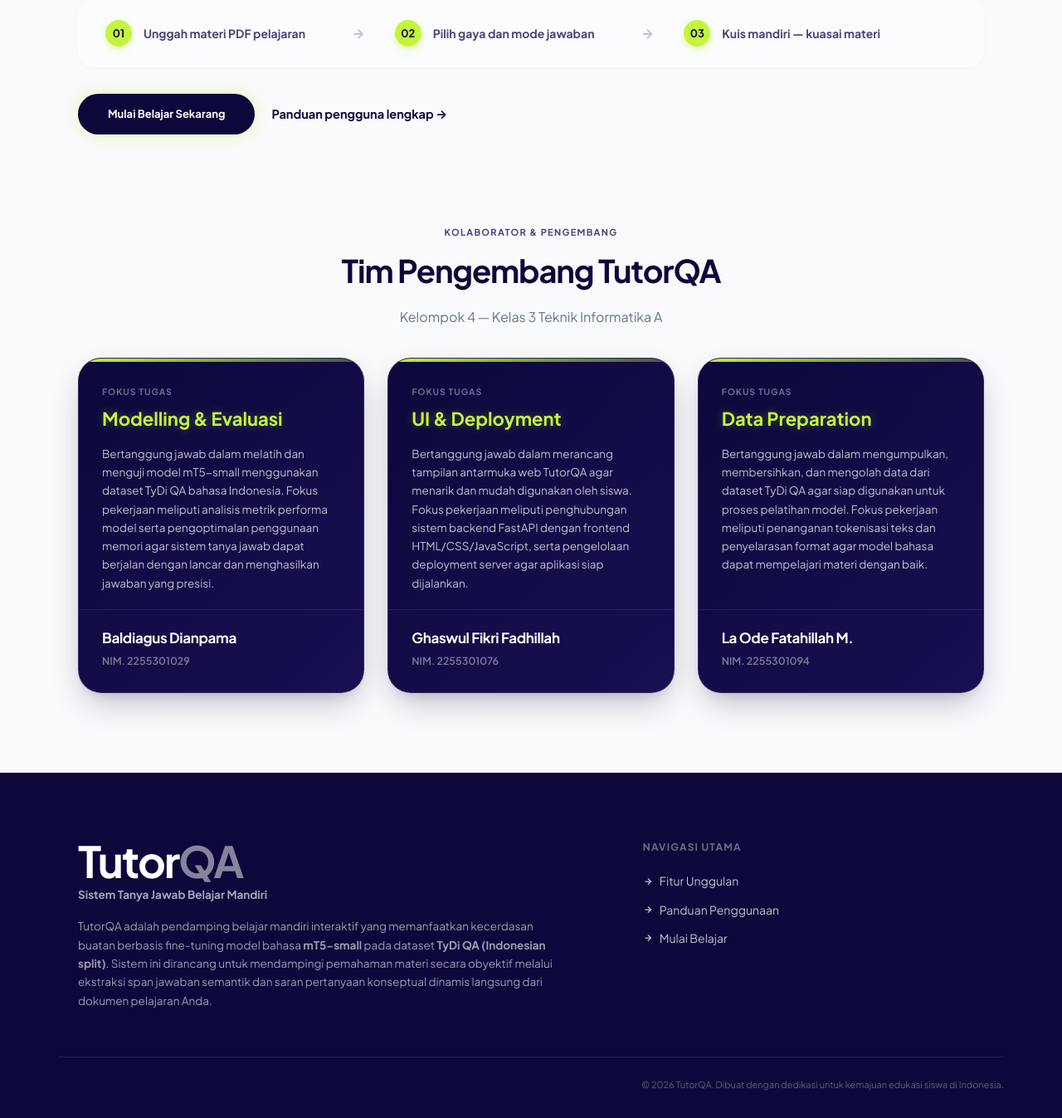
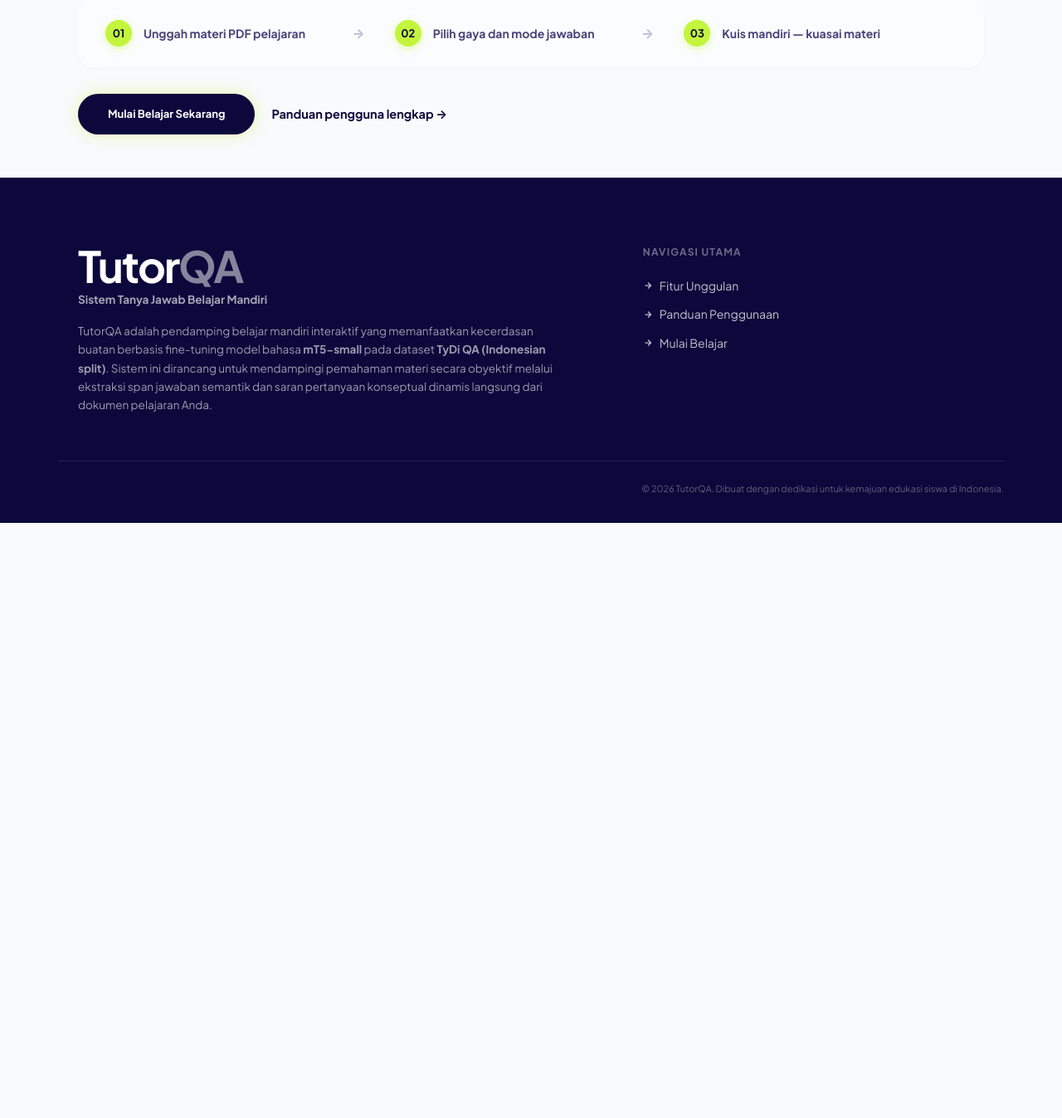
Before and after one commit to gaztudio-id/TutorQA, a FastAPI app: page / in a window 1280 px wide; the page is wider, and only the part inside the window is pictured. Shown: the part 3945-5292 px from the top of that part at 83% size. After the commit the page ends 4575 px from the top of that part, so only its background shows below. Run offline with FastAPI, Linux system fonts and the light colour scheme.

Commit message:
feat: hapus seluruh section Tim Pengembang TutorQA

```diff
--- a/static/css/styles.css
+++ b/static/css/styles.css
@@ -1807,102 +1807,3 @@ kbd {
     padding: 8px 14px;
   }
 }
-
-/* —— Team Member Cards —— */
-.section-team {
-  padding-bottom: 96px;
-}
-
-.team-grid {
-  display: grid;
-  grid-template-columns: repeat(3, 1fr);
-  gap: 28px;
-  margin-top: 36px;
-}
-
-.team-member-card {
-  background: linear-gradient(135deg, var(--primary) 0%, #171052 100%);
-  border-radius: 28px;
-  border: 1px solid rgba(255, 255, 255, 0.12);
-  box-shadow:
-    0 16px 40px -10px rgba(12, 8, 59, 0.3),
-    0 8px 16px -8px rgba(12, 8, 59, 0.12);
-  overflow: hidden;
-  display: flex;
-  flex-direction: column;
-  transition: transform 0.35s var(--ease), box-shadow 0.35s var(--ease);
-}
-
-.team-member-card:hover {
-  transform: translateY(-6px);
-  box-shadow:
-    0 32px 64px -16px rgba(12, 8, 59, 0.45),
-    0 0 32px rgba(195, 245, 60, 0.15);
-  border-color: rgba(255, 255, 255, 0.22);
-}
-
-.member-accent {
-  height: 4px;
-  background: linear-gradient(90deg, var(--tertiary) 0%, rgba(195, 245, 60, 0.3) 100%);
-}
-
-.member-body {
-  padding: 28px 28px 20px;
-  flex: 1;
-}
-
-.member-body .jobdesk-title {
-  font-size: 10.5px;
-  font-weight: 800;
-  color: rgba(255, 255, 255, 0.4);
-  text-transform: uppercase;
-  letter-spacing: 0.09em;
-  margin-bottom: 6px;
-  display: block;
-}
-
-.member-body .jobdesk-highlight {
-  font-size: 22px;
-  font-weight: 800;
-  color: var(--tertiary);
-  margin-bottom: 14px;
-  text-shadow: 0 0 12px rgba(195, 245, 60, 0.3);
-}
-
-.member-desc {
-  font-size: 13.5px;
-  line-height: 1.65;
-  color: rgba(255, 255, 255, 0.75);
-  margin: 0;
-}
-
-.member-footer {
-  padding: 20px 28px 28px;
-  border-top: 1px solid rgba(255, 255, 255, 0.08);
-}
-
-.member-name {
-  font-size: 17px;
-  font-weight: 800;
-  color: var(--neutral);
-  letter-spacing: -0.02em;
-  margin-bottom: 4px;
-}
-
-.member-nim {
-  font-size: 12.5px;
-  color: rgba(255, 255, 255, 0.45);
-  font-weight: 600;
-}
-
-@media (max-width: 960px) {
-  .team-grid {
-    grid-template-columns: repeat(2, 1fr);
-  }
-}
-
-@media (max-width: 640px) {
-  .team-grid {
-    grid-template-columns: 1fr;
-  }
-}
--- a/templates/index.html
+++ b/templates/index.html
@@ -149,67 +149,6 @@
         </div>
       </div>
     </section>
-
-    <!-- Team Section (Kelompok 4) -->
-    <section class="section section-team" id="tim-pengembang">
-      <div class="container reveal">
-        <div class="section-head" style="text-align: center; margin: 0 auto 36px; max-width: 680px;">
-          <span class="section-tag">Kolaborator &amp; Pengembang</span>
-          <h2 class="section-title-lg">Tim Pengembang TutorQA</h2>
-          <p class="section-sub">Kelompok 4 — Kelas 3 Teknik Informatika A</p>
-        </div>
-
-        <div class="team-grid">
-          <!-- Member 1: Baldiagus Dianpama -->
-          <div class="team-member-card">
-            <div class="member-accent"></div>
-            <div class="member-body">
-              <span class="jobdesk-title">Fokus Tugas</span>
-              <h4 class="jobdesk-highlight">Modelling &amp; Evaluasi</h4>
-              <p class="member-desc">
-                Bertanggung jawab dalam melatih dan menguji model mT5-small menggunakan dataset TyDi QA bahasa Indonesia. Fokus pekerjaan meliputi analisis metrik performa model serta pengoptimalan penggunaan memori agar sistem tanya jawab dapat berjalan dengan lancar dan menghasilkan jawaban yang presisi.
-              </p>
-            </div>
-            <div class="member-footer">
-              <h3 class="member-name">Baldiagus Dianpama</h3>
-              <p class="member-nim">NIM. 2255301029</p>
-            </div>
-          </div>
-
-          <!-- Member 2: Ghaswul Fikri Fadhillah -->
-          <div class="team-member-card">
-            <div class="member-accent"></div>
-            <div class="member-body">
-              <span class="jobdesk-title">Fokus Tugas</span>
-              <h4 class="jobdesk-highlight">UI &amp; Deployment</h4>
-              <p class="member-desc">
-                Bertanggung jawab dalam merancang tampilan antarmuka web TutorQA agar menarik dan mudah digunakan oleh siswa. Fokus pekerjaan meliputi penghubungan sistem backend FastAPI dengan frontend HTML/CSS/JavaScript, serta pengelolaan deployment server agar aplikasi siap dijalankan.
-              </p>
-            </div>
-            <div class="member-footer">
-              <h3 class="member-name">Ghaswul Fikri Fadhillah</h3>
-              <p class="member-nim">NIM. 2255301076</p>
-            </div>
-          </div>
-
-          <!-- Member 3: La Ode Fatahillah Muhammad -->
-          <div class="team-member-card">
-            <div class="member-accent"></div>
-            <div class="member-body">
-              <span class="jobdesk-title">Fokus Tugas</span>
-              <h4 class="jobdesk-highlight">Data Preparation</h4>
-              <p class="member-desc">
-                Bertanggung jawab dalam mengumpulkan, membersihkan, dan mengolah data dari dataset TyDi QA agar siap digunakan untuk proses pelatihan model. Fokus pekerjaan meliputi penanganan tokenisasi teks dan penyelarasan format agar model bahasa dapat mempelajari materi dengan baik.
-              </p>
-            </div>
-            <div class="member-footer">
-              <h3 class="member-name">La Ode Fatahillah M.</h3>
-              <p class="member-nim">NIM. 2255301094</p>
-            </div>
-          </div>
-        </div>
-      </div>
-    </section>
   </main>
 
   <footer class="footer-synthesis">
```
